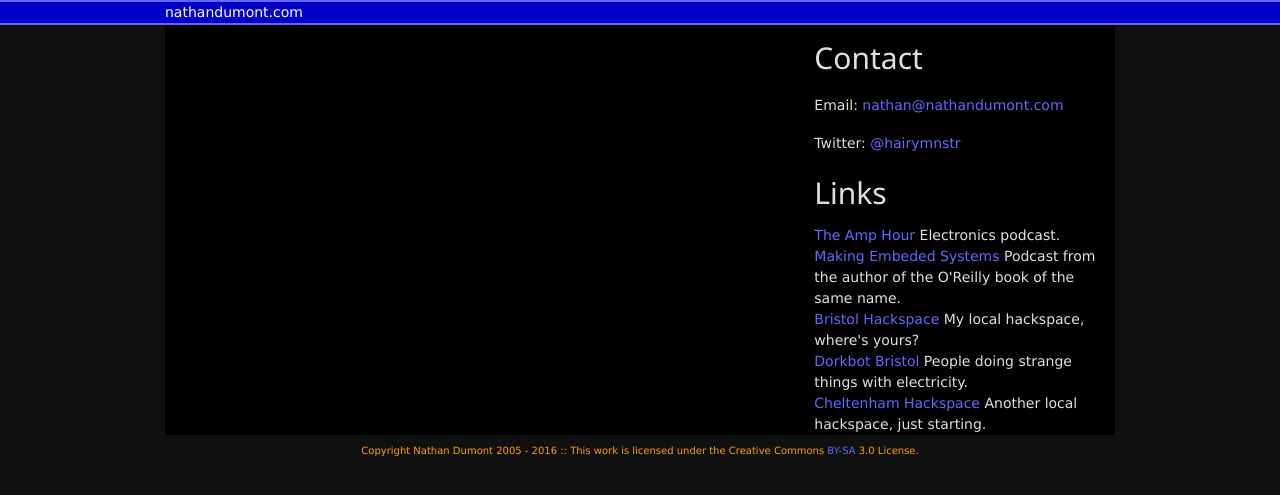
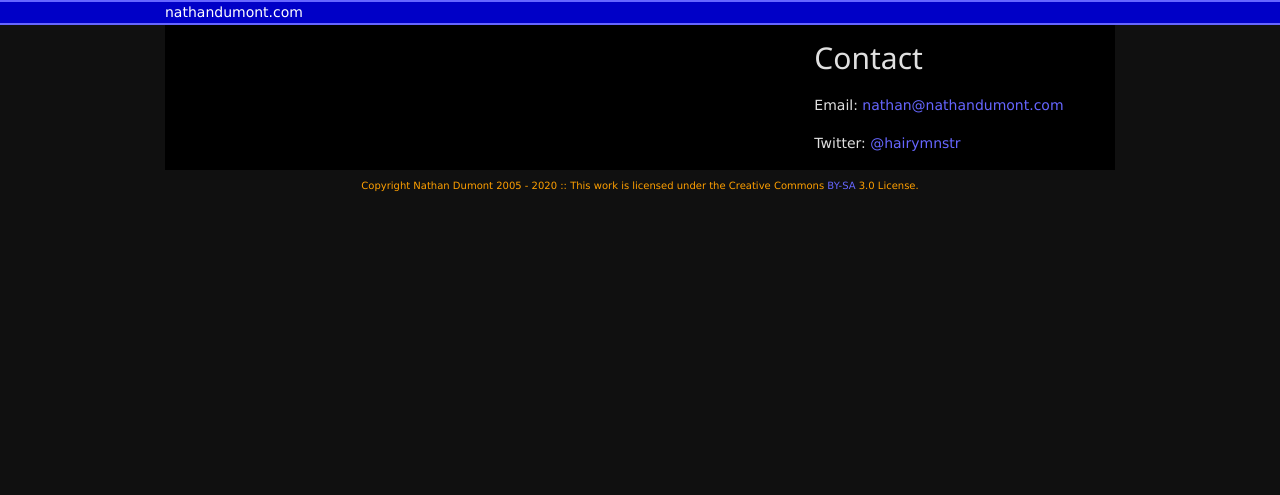
Before and after one commit to hairymnstr/nathandumont, a Django app: template nathandumont/templates/base_nathandumont.com.html in a window 1280 px wide. Shown: the part 37-532 px from the top of the page. Run offline with Django 3.2, Linux system fonts and the light colour scheme; the template is opened without the code that fills it, so the values that code supplies are empty.

Commit message:
Just updating some of the base template

```diff
--- a/nathandumont/templates/base_nathandumont.com.html
+++ b/nathandumont/templates/base_nathandumont.com.html
@@ -30,7 +30,7 @@
       </div>
     </div>
     <footer>
-      <p class='copyright'>Copyright Nathan Dumont 2005 - 2016 :: This work is licensed under the Creative Commons <a href='http://creativecommons.org/licenses/by-sa/3.0/'>BY-SA</a> 3.0 License.</p>
+      <p class='copyright'>Copyright Nathan Dumont 2005 - 2020 :: This work is licensed under the Creative Commons <a href='http://creativecommons.org/licenses/by-sa/3.0/'>BY-SA</a> 3.0 License.</p>
     </footer>
   </body>
 </html>
--- a/nathandumont/templates/right.html
+++ b/nathandumont/templates/right.html
@@ -1,14 +1,3 @@
 <h2>Contact</h2>
 <p>Email: <a href="mailto:nathan@nathandumont.com">nathan@nathandumont.com</a></p>
 <p>Twitter: <a href="https://twitter.com/hairymnstr">@hairymnstr</a></p>
-
-<h2>Links</h2>
-<ul class="bare">
-    <li><a href="http://www.theamphour.com/">The Amp Hour</a> Electronics podcast.</li>
-    <li><a href="http://embedded.fm/">Making Embeded Systems</a> Podcast from the author of the O'Reilly book of the same name.</li>
-</ul>
-<ul class="bare">
-    <li><a href="http://bristol.hackspace.org.uk/">Bristol Hackspace</a> My local hackspace, where's yours?</li>
-    <li><a href="http://www.dorkbot.org/dorkbotbristol/">Dorkbot Bristol</a> People doing strange things with electricity.</li>
-    <li><a href="http://www.cheltenhamhackspace.org/">Cheltenham Hackspace</a> Another local hackspace, just starting.</li>
-</ul>
```
